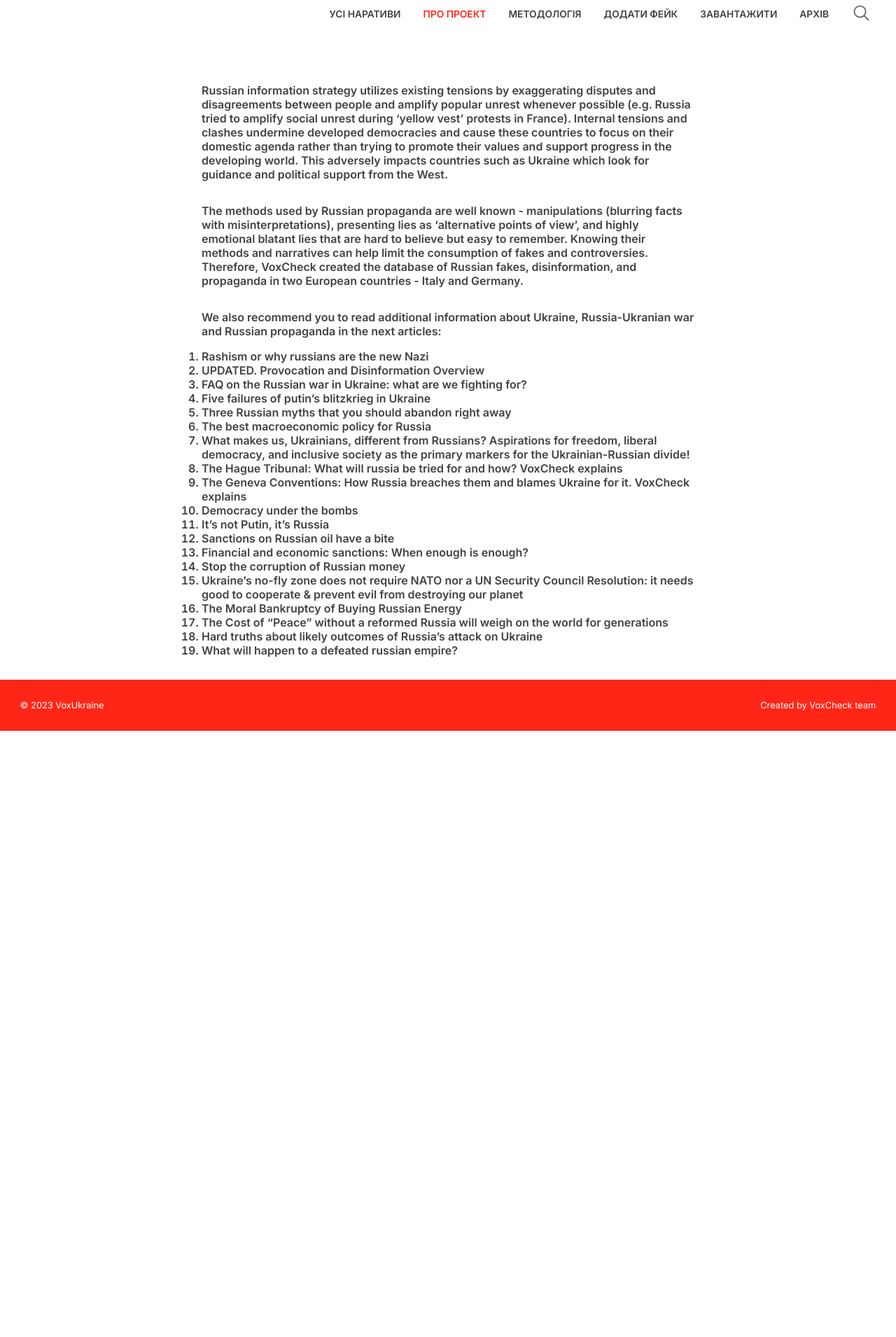
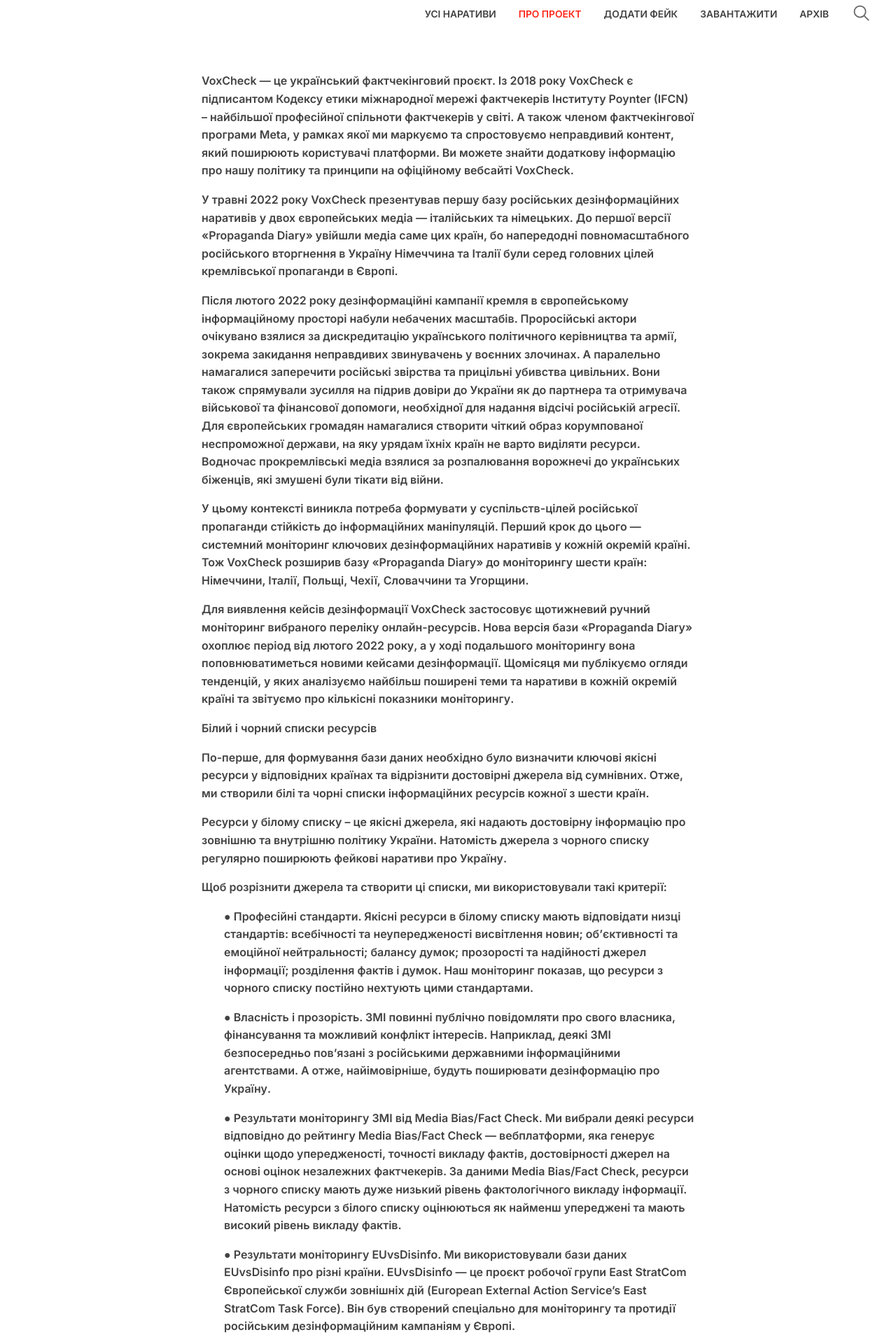
Before and after one commit to sergesoroka/propagandaDiary, a Next.js app: page /about in a window 1280 px wide. Shown: the part 70-1980 px from the top of the page at 70% size. Before the commit the page ends 1114 px from the top, so only its background shows below. Built offline with nearby package versions, Linux system fonts and the light colour scheme.

Commit message:
About Page

```diff
--- a/src/components/Header/Navbar/Navbar.tsx
+++ b/src/components/Header/Navbar/Navbar.tsx
@@ -20,11 +20,11 @@ const Navbar = () => {
           <SpetialText name={"About"} />
         </li>
       </Link>
-      <Link href="/method">
+      {/* <Link href="/method">
         <li className={pathname === "/method" ? styles.activeLink : ""}>
           <SpetialText name={"Method"} />
         </li>
-      </Link>
+      </Link> */}
 
       <Link
         href="https://docs.google.com/forms/d/e/1FAIpQLSdHdlCAbi-plsJ49Q_daSIMPud7rzIaeQLwcvtYnjEnFOn1eA/viewform"
--- a/src/pages/about.tsx
+++ b/src/pages/about.tsx
@@ -16,250 +16,143 @@ export default function AboutEn() {
         transition={{ duration: 0.6, type: "tween" }}
         className={styles.mainLeft}
       >
-        <p className="c7">
-          <span className="c4"></span>
+        <p style={{lineHeight: '1.6rem', marginBottom: "1rem" }}>
+          VoxCheck — це український фактчекінговий проєкт. Із 2018 року VoxCheck
+          є підписантом Кодексу етики міжнародної мережі фактчекерів Інституту
+          Poynter (IFCN) – найбільшої професійної спільноти фактчекерів у світі.
+          А також членом фактчекінгової програми Meta, у рамках якої ми маркуємо
+          та спростовуємо неправдивий контент, який поширюють користувачі
+          платформи. Ви можете знайти додаткову інформацію про нашу політику та
+          принципи на офіційному вебсайті VoxCheck.
         </p>
-        <p className={styles.c8}>
-          <span className="c4">
-            Russian information strategy utilizes existing tensions by
-            exaggerating disputes and disagreements between people and amplify
-            popular unrest whenever possible (e.g. Russia tried to amplify
-            social unrest during ‘yellow vest’ protests in France). Internal
-            tensions and clashes undermine developed democracies and cause these
-            countries to focus on their domestic agenda rather than trying to
-            promote their values and support progress in the developing world.
-            This adversely impacts countries such as Ukraine which look for
-            guidance and political support from the West.
-          </span>
+        <p style={{lineHeight: '1.6rem', marginBottom: "1rem" }}>
+          У травні 2022 року VoxCheck презентував першу базу російських
+          дезінформаційних наративів у двох європейських медіа — італійських та
+          німецьких. До першої версії «Propaganda Diary» увійшли медіа саме цих
+          країн, бо напередодні повномасштабного російського вторгнення в
+          Україну Німеччина та Італії були серед головних цілей кремлівської
+          пропаганди в Європі.
         </p>
-        <p className="c7">
-          <span className="c4"></span>
+        <p style={{lineHeight: '1.6rem', marginBottom: "1rem" }}>
+          Після лютого 2022 року дезінформаційні кампанії кремля в європейському
+          інформаційному просторі набули небачених масштабів. Проросійські
+          актори очікувано взялися за дискредитацію українського політичного
+          керівництва та армії, зокрема закидання неправдивих звинувачень у
+          воєнних злочинах. А паралельно намагалися заперечити російські
+          звірства та прицільні убивства цивільних. Вони також спрямували
+          зусилля на підрив довіри до України як до партнера та отримувача
+          військової та фінансової допомоги, необхідної для надання відсічі
+          російській агресії. Для європейських громадян намагалися створити
+          чіткий образ корумпованої неспроможної держави, на яку урядам їхніх
+          країн не варто виділяти ресурси. Водночас прокремлівські медіа взялися
+          за розпалювання ворожнечі до українських біженців, які змушені були
+          тікати від війни.
         </p>
-        <p className={styles.c8}>
-          <span className="c4">
-            The methods used by Russian propaganda are well known -
-            manipulations (blurring facts with misinterpretations), presenting
-            lies as ‘alternative points of view’, and highly emotional blatant
-            lies that are hard to believe but easy to remember. Knowing their
-            methods and narratives can help limit the consumption of fakes and
-            controversies. Therefore, VoxCheck created the database of Russian
-            fakes, disinformation, and propaganda in two European countries -
-            Italy and Germany.
-          </span>
+        <p style={{lineHeight: '1.6rem', marginBottom: "1rem" }}>
+          У цьому контексті виникла потреба формувати у суспільств-цілей
+          російської пропаганди стійкість до інформаційних маніпуляцій. Перший
+          крок до цього — системний моніторинг ключових дезінформаційних
+          наративів у кожній окремій країні. Тож VoxCheck розширив базу
+          «Propaganda Diary» до моніторингу шести країн: Німеччини, Італії,
+          Польщі, Чехії, Словаччини та Угорщини.
         </p>
-        <p className="c7">
-          <span className="c4"></span>
+        <p style={{lineHeight: '1.6rem', marginBottom: "1rem" }}>
+          Для виявлення кейсів дезінформації VoxCheck застосовує щотижневий
+          ручний моніторинг вибраного переліку онлайн-ресурсів. Нова версія бази
+          «Propaganda Diary» охоплює період від лютого 2022 року, а у ході
+          подальшого моніторингу вона поповнюватиметься новими кейсами
+          дезінформації. Щомісяця ми публікуємо огляди тенденцій, у яких
+          аналізуємо найбільш поширені теми та наративи в кожній окремій країні
+          та звітуємо про кількісні показники моніторингу.
         </p>
-        <p className={styles.c8}>
-          <span className="c4">
-            We also recommend you to read additional information about Ukraine,
-            Russia-Ukranian war and Russian propaganda in the next articles:{" "}
-          </span>
+        <p style={{lineHeight: '1.6rem', marginBottom: "1rem" }}>Білий і чорний списки ресурсів</p>
+        <p style={{lineHeight: '1.6rem', marginBottom: "1rem" }}>
+          По-перше, для формування бази даних необхідно було визначити ключові
+          якісні ресурси у відповідних країнах та відрізнити достовірні джерела
+          від сумнівних. Отже, ми створили білі та чорні списки інформаційних
+          ресурсів кожної з шести країн.
         </p>
-        <p className="c7">
-          <span className="c4"></span>
+        <p style={{lineHeight: '1.6rem', marginBottom: "1rem" }}>
+          Ресурси у білому списку – це якісні джерела, які надають достовірну
+          інформацію про зовнішню та внутрішню політику України. Натомість
+          джерела з чорного списку регулярно поширюють фейкові наративи про
+          Україну.
         </p>
-        <ol className="c5 lst-kix_wg6xnvezo99m-0 start">
-          <li className="c0 li-bullet-0">
-            <span className="c3">
-              <a
-                className="c2"
-                href="https://voxukraine.org/en/rashism-or-why-russians-are-the-new-nazi/"
-              >
-                Rashism or why russians are the new Nazi
-              </a>
-            </span>
-          </li>
-          <li className="c0 li-bullet-0">
-            <span className="c1">
-              <a
-                className="c2"
-                href="https://voxukraine.org/en/provocation-and-disinformation-overview/"
-              >
-                UPDATED. Provocation and Disinformation Overview
-              </a>
-            </span>
-          </li>
-          <li className="c0 li-bullet-0">
-            <span className="c3">
-              <a
-                className="c2"
-                href="https://voxukraine.org/en/faq-on-the-russian-war-in-ukraine-what-are-we-fighting-for/"
-              >
-                FAQ on the Russian war in Ukraine: what are we fighting for?
-              </a>
-            </span>
-          </li>
-          <li className="c0 li-bullet-0">
-            <span className="c3">
-              <a
-                className="c2"
-                href="https://voxukraine.org/en/five-failures-of-putin-s-blitzkrieg-in-ukraine/"
-              >
-                Five failures of putin’s blitzkrieg in Ukraine
-              </a>
-            </span>
-          </li>
-          <li className="c0 li-bullet-0">
-            <span className="c3">
-              <a
-                className="c2"
-                href="https://voxukraine.org/en/three-russian-myths-that-you-should-abandon-right-away/"
-              >
-                Three Russian myths that you should abandon right away
-              </a>
-            </span>
-          </li>
-          <li className="c0 li-bullet-0">
-            <span className="c1">
-              <a
-                className="c2"
-                href="https://voxukraine.org/en/the-best-macroeconomic-policy-for-russia/"
-              >
-                The best macroeconomic policy for Russia
-              </a>
-            </span>
-          </li>
-          <li className="c0 li-bullet-0">
-            <span className="c1">
-              <a
-                className="c2"
-                href="https://voxukraine.org/en/what-makes-us-ukrainians-different-from-russians-aspirations-for-freedom-liberal-democracy-and-inclusive-society-as-the-primary-markers-for-the-ukrainian-russian-divide/"
-              >
-                What makes us, Ukrainians, different from Russians? Aspirations
-                for freedom, liberal democracy, and inclusive society as the
-                primary markers for the Ukrainian-Russian divide!
-              </a>
-            </span>
-          </li>
-          <li className="c0 li-bullet-0">
-            <span className="c1">
-              <a
-                className="c2"
-                href="https://voxukraine.org/en/the-hague-tribunal-what-will-russia-be-tried-for-and-how-voxcheck-explains/"
-              >
-                The Hague Tribunal: What will russia be tried for and how?
-                VoxCheck explains
-              </a>
-            </span>
-          </li>
-          <li className="c0 li-bullet-0">
-            <span className="c3">
-              <a
-                className="c2"
-                href="https://voxukraine.org/en/the-geneva-conventions-how-russia-breaches-them-and-blames-ukraine-for-it-voxcheck-explains/&amp;sa=D&amp;source=editors&amp;ust=1652630915863120&amp;usg=AOvVaw3FAf0TQ1h05HBYKZCcN1Xi"
-              >
-                The Geneva Conventions: How Russia breaches them and blames
-                Ukraine for it. VoxCheck explains
-              </a>
-            </span>
-          </li>
-          <li className="c0 li-bullet-0">
-            <span className="c1">
-              <a
-                className="c2"
-                href="https://voxukraine.org/en/democracy-under-the-bombs/"
-              >
-                Democracy under the bombs
-              </a>
-            </span>
-          </li>
-          <li className="c0 li-bullet-0">
-            <span className="c3">
-              <a
-                className="c2"
-                href="https://voxukraine.org/en/it-s-not-putin-it-s-russia/"
-              >
-                It’s not Putin, it’s Russia
-              </a>
-            </span>
-          </li>
-          <li className="c0 li-bullet-0">
-            <span className="c3">
-              <a
-                className="c2"
-                href="https://voxukraine.org/en/sanctions-on-russian-oil-have-a-bite/"
-              >
-                Sanctions on Russian oil have a bite
-              </a>
-            </span>
-          </li>
-          <li className="c0 li-bullet-0">
-            <span className="c1">
-              <a
-                className="c2"
-                href="https://voxukraine.org/en/financial-and-economic-sanctions-when-enough-is-enough/"
-              >
-                Financial and economic sanctions: When enough is enough?
-              </a>
-            </span>
-          </li>
-          <li className="c0 li-bullet-0">
-            <span className="c1">
-              <a
-                className="c2"
-                href="https://voxukraine.org/en/stop-the-corruption-of-russian-money/"
-              >
-                Stop the corruption of Russian money
-              </a>
-            </span>
-          </li>
-          <li className="c0 li-bullet-0">
-            <span className="c1">
-              <a
-                className="c2"
-                href="https://voxukraine.org/en/ukraine-s-no-fly-zone-does-not-require-nato-nor-a-un-security-council-resolution-it-needs-good-to-cooperate-prevent-evil-from-destroying-our-planet/"
-              >
-                Ukraine’s no-fly zone does not require NATO nor a UN Security
-                Council Resolution: it needs good to cooperate &amp; prevent
-                evil from destroying our planet
-              </a>
-            </span>
-          </li>
-          <li className="c0 li-bullet-0">
-            <span className="c3">
-              <a
-                className="c2"
-                href="https://voxukraine.org/en/the-moral-bankruptcy-of-buying-russian-energy/"
-              >
-                The Moral Bankruptcy of Buying Russian Energy
-              </a>
-            </span>
-          </li>
-          <li className="c0 li-bullet-0">
-            <span className="c3">
-              <a
-                className="c2"
-                href="https://voxukraine.org/en/the-cost-of-peace-without-a-reformed-russia-will-weigh-on-the-world-for-generations/"
-              >
-                The Cost of “Peace” without a reformed Russia will weigh on the
-                world for generations
-              </a>
-            </span>
-          </li>
-          <li className="c0 li-bullet-0">
-            <span className="c1">
-              <a
-                className="c2"
-                href="https://voxukraine.org/en/hard-truths-about-likely-outcomes-of-russia-s-attack-on-ukraine/"
-              >
-                Hard truths about likely outcomes of Russia’s attack on Ukraine
-              </a>
-            </span>
-          </li>
-          <li className="c0 li-bullet-0">
-            <span className="c3">
-              <a
-                className="c2"
-                href="https://voxukraine.org/en/what-will-happen-to-a-defeated-russian-empire/"
-              >
-                What will happen to a defeated russian empire?
-              </a>
-            </span>
-          </li>
-        </ol>
-        <p className="c7">
-          <span className="c4"></span>
+        <p style={{lineHeight: '1.6rem', marginBottom: "1rem" }}>
+          Щоб розрізнити джерела та створити ці списки, ми використовували такі
+          критерії:
+        </p>
+        <p style={{lineHeight: '1.6rem', marginBottom: "1rem", paddingLeft: '2rem' }}>
+          ● Професійні стандарти. Якісні ресурси в білому списку мають
+          відповідати низці стандартів: всебічності та неупередженості
+          висвітлення новин; об’єктивності та емоційної нейтральності; балансу
+          думок; прозорості та надійності джерел інформації; розділення фактів і
+          думок. Наш моніторинг показав, що ресурси з чорного списку постійно
+          нехтують цими стандартами.
+        </p>
+        <p style={{lineHeight: '1.6rem', marginBottom: "1rem", paddingLeft: '2rem' }}>
+          ● Власність і прозорість. ЗМІ повинні публічно повідомляти про свого
+          власника, фінансування та можливий конфлікт інтересів. Наприклад,
+          деякі ЗМІ безпосередньо пов’язані з російськими державними
+          інформаційними агентствами. А отже, найімовірніше, будуть поширювати
+          дезінформацію про Україну.
+        </p>
+        <p style={{lineHeight: '1.6rem', marginBottom: "1rem", paddingLeft: '2rem' }}>
+          ● Результати моніторингу ЗМІ від Media Bias/Fact Check. Ми вибрали
+          деякі ресурси відповідно до рейтингу Media Bias/Fact Check —
+          вебплатформи, яка генерує оцінки щодо упередженості, точності викладу
+          фактів, достовірності джерел на основі оцінок незалежних фактчекерів.
+          За даними Media Bias/Fact Check, ресурси з чорного списку мають дуже
+          низький рівень фактологічного викладу інформації. Натомість ресурси з
+          білого списку оцінюються як найменш упереджені та мають високий рівень
+          викладу фактів.{" "}
+        </p>
+        <p style={{lineHeight: '1.6rem', marginBottom: "1rem", paddingLeft: '2rem' }}>
+          ● Результати моніторингу EUvsDisinfo. Ми використовували бази даних
+          EUvsDisinfo про різні країни. EUvsDisinfo — це проєкт робочої групи
+          East StratCom Європейської служби зовнішніх дій (European External
+          Action Service’s East StratCom Task Force). Він був створений
+          спеціально для моніторингу та протидії російським дезінформаційним
+          кампаніям у Європі.
+        </p>
+        <p style={{lineHeight: '1.6rem', marginBottom: "1rem", paddingLeft: '2rem' }}>
+          ● Результати власного моніторингу. При виборі ресурсів для моніторингу
+          ми орієнтувалися на достовірність повідомлень про Україну. Джерела,
+          які раніше систематично поширювали російську дезінформацію, були
+          додані до чорного списку.{" "}
+        </p>
+        <p style={{lineHeight: '1.6rem', marginBottom: "1rem", paddingLeft: '2rem' }}>
+          ● Консультації з місцевими фактчекерами та журналістами. Ми також
+          зверталися за порадою до колег, які працюють у Німеччині, Італії,
+          Польщі, Чехії, Словаччині та Угорщині. Представники різних організацій
+          порадили звернути увагу на деякі ЗМІ, які раніше поширювали фейкові
+          новини. Ми також аналізували випадки розповсюдження фейків,
+          зафіксовані місцевими фактчекерами-підписантами Кодексу етики IFCN.
+        </p>
+
+        <p style={{lineHeight: '1.6rem', marginBottom: "1rem" }}>
+          Часто неможливо підтвердити мотиви авторів, чиї матеріали потрапили до
+          нашого моніторингу. Тож ми не стверджуємо, що кожне зі згаданих джерел
+          поширювало російську дезінформацію цілеспрямовано, а не внаслідок
+          несвідомих помилок. Утім, їхні повідомлення були співзвучними з
+          ключовими наративами кремлівської пропаганди про Україну.
+        </p>
+        <p style={{lineHeight: '1.6rem', marginBottom: "1rem" }}>
+          Структура: дезінформаційні наративи, фейки та кейси
+        </p>
+        <p style={{lineHeight: '1.6rem', marginBottom: "1rem" }}>
+          База даних складається із тисяч відверто фейкових або маніпулятивних
+          повідомлень, які ми називаємо кейсами дезінформації. Щоб їх
+          класифікувати, ми об’єднали усі кейси за спільною темою в фейки. Із
+          фейків ми за ключовим спільним меседжем сформували наративи. Тобто
+          різні кейси дезінформації є прикладами одного фейку. А різні фейки —
+          прикладами одного дезінформаційного наративу.
+        </p>
+        <p style={{lineHeight: '1.6rem', marginBottom: "1rem" }}>
+          У рамках моніторингу нам вдалося виокремити понад 320 фейків та 27
+          дезінформаційних наративів. Кількість кейсів дезінформації постійно
+          оновлюватиметься, оскільки VoxCheck продовжує моніторинг вибраних
+          ресурсів.
         </p>
       </motion.div>
     </div>
```
Also changed, not shown: src/components/LatestNarratives/LatestNarratives.tsx (+4 -28 lines), src/pages/tag/[tag].tsx (+8 -1 lines).
